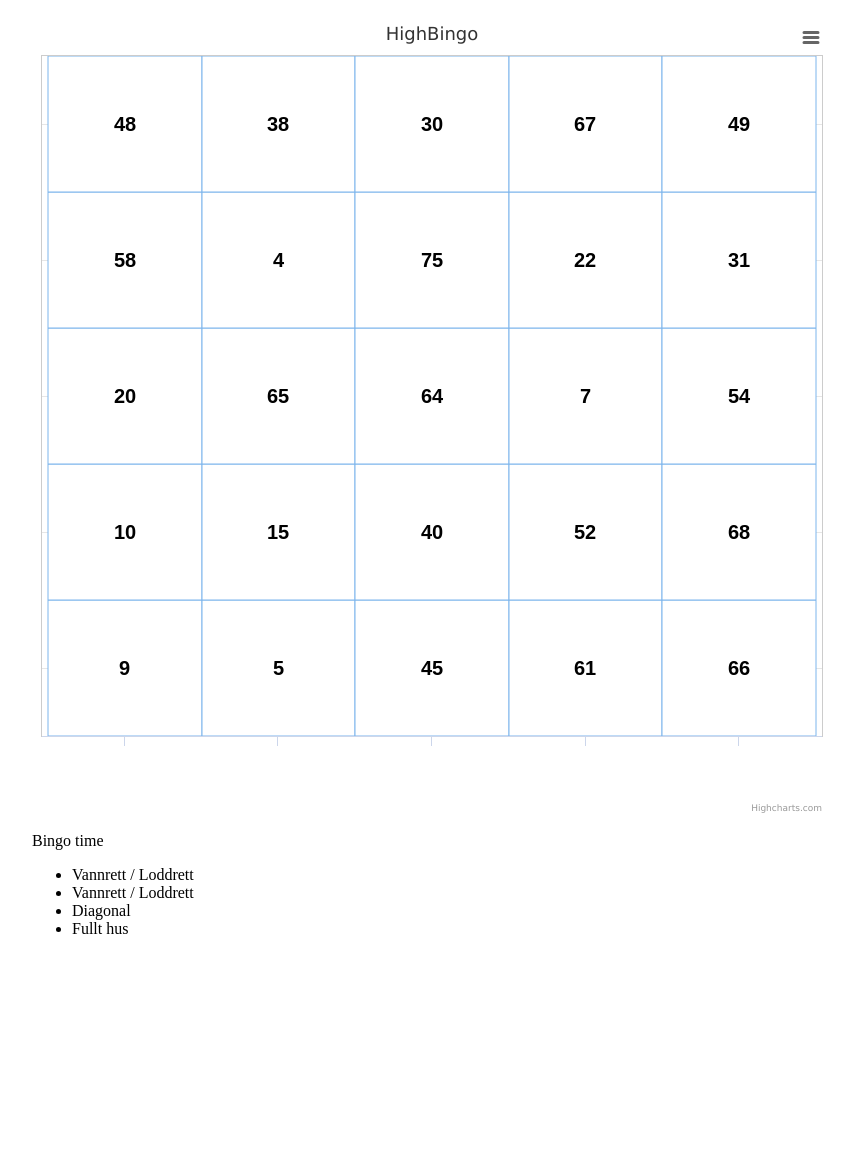
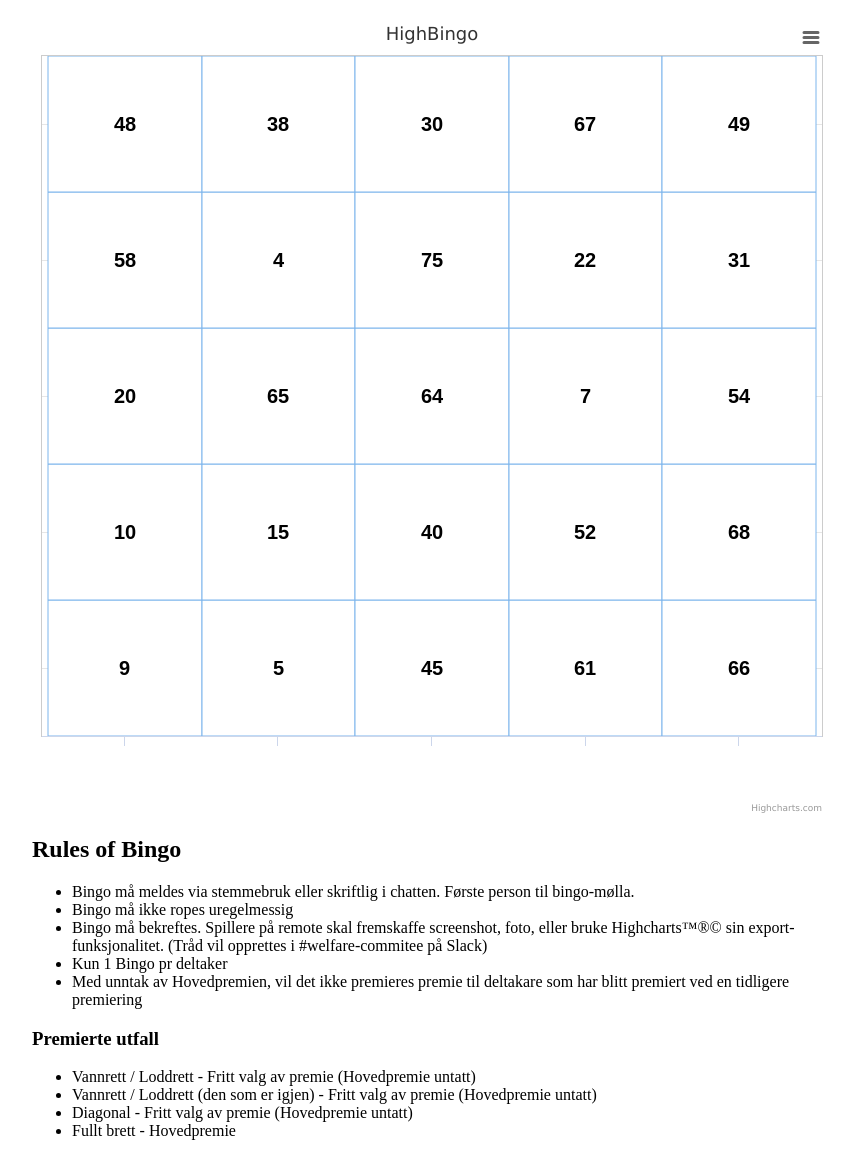
Before and after one commit to goransle/goransle.github.io, a Jekyll site: the page bingo/index.html, which Jekyll copies as it is, in a window 1280 px wide. Shown: the whole page, without its empty margins (208-1062 px from the left). Built offline with Jekyll 4.4.1, drawn with Linux system fonts in a browser that asks for light colours; before the commit the page ends 954 px from its top, so only the background shows below that.

Commit message:
added rules of Bingo

```diff
--- a/bingo/index.html
+++ b/bingo/index.html
@@ -8,14 +8,20 @@
 
 <figure class="highcharts-figure">
     <div id="container"></div>
-    <p class="highcharts-description">
-        Bingo time
-    </p>
+    <h2>Rules of Bingo</h2>
     <ul>
-        <li>Vannrett / Loddrett</li>
-        <li>Vannrett / Loddrett</li>
-        <li>Diagonal</li>
-        <li>Fullt hus</li>
+        <li>Bingo må meldes via stemmebruk eller skriftlig i chatten. Første person til bingo-mølla.</li>
+        <li>Bingo må ikke ropes uregelmessig</li>
+        <li>Bingo må bekreftes. Spillere på remote skal fremskaffe screenshot, foto, eller bruke Highcharts™®© sin export-funksjonalitet. (Tråd vil opprettes i #welfare-commitee på Slack)</li>
+        <li>Kun 1 Bingo pr deltaker</li>
+        <li>Med unntak av Hovedpremien, vil det ikke premieres premie til deltakare som har blitt premiert ved en tidligere premiering</li>
+    </ul>
+    <h3>Premierte utfall</h3>
+    <ul>
+        <li>Vannrett / Loddrett - Fritt valg av premie (Hovedpremie untatt)</li>
+        <li>Vannrett / Loddrett (den som er igjen) - Fritt valg av premie (Hovedpremie untatt) </li>
+        <li>Diagonal - Fritt valg av premie (Hovedpremie untatt)</li>
+        <li>Fullt brett - Hovedpremie</li>
     </ul>
 </figure>
 
```
